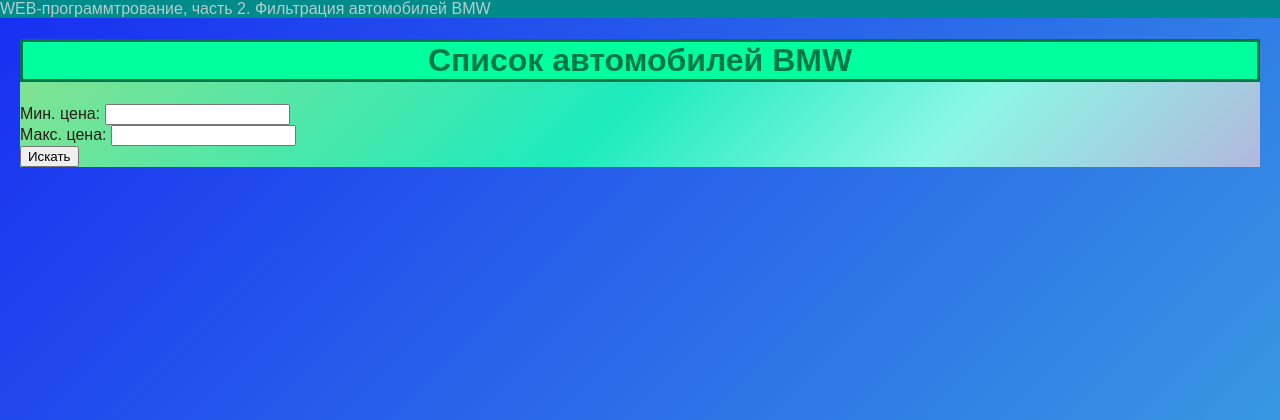
After one commit to RuslanKrutik/web_2, a Flask app: page /lab3/cars in a window 1280 px wide. The commit adds this page. Shown: the top 420 px of the page. Run offline with Flask 3, Linux system fonts and the light colour scheme.

Commit message:
Список товаров с фильтром по цене

```diff
--- a/lab3.py
+++ b/lab3.py
@@ -140,3 +140,41 @@ def train_ticket():
     }
 
     return render_template('lab3/train_ticket_result.html', ticket=ticket_info)
+
+cars = [
+    {"name": "BMW 1 Series", "price": 2000000, "color": "White", "engine": "1.5L"},
+    {"name": "BMW 2 Series", "price": 2500000, "color": "Black", "engine": "2.0L"},
+    {"name": "BMW 3 Series", "price": 3000000, "color": "Blue", "engine": "2.0L"},
+    {"name": "BMW 4 Series", "price": 3500000, "color": "Red", "engine": "2.0L"},
+    {"name": "BMW 5 Series", "price": 4000000, "color": "Silver", "engine": "3.0L"},
+    {"name": "BMW 6 Series", "price": 4500000, "color": "White", "engine": "3.0L"},
+    {"name": "BMW 7 Series", "price": 5000000, "color": "Black", "engine": "3.5L"},
+    {"name": "BMW X1", "price": 2600000, "color": "Blue", "engine": "2.0L"},
+    {"name": "BMW X2", "price": 3100000, "color": "Red", "engine": "2.0L"},
+    {"name": "BMW X3", "price": 3600000, "color": "Silver", "engine": "3.0L"},
+    {"name": "BMW X4", "price": 4100000, "color": "White", "engine": "3.0L"},
+    {"name": "BMW X5", "price": 4600000, "color": "Black", "engine": "3.5L"},
+    {"name": "BMW X6", "price": 5100000, "color": "Blue", "engine": "3.5L"},
+    {"name": "BMW X7", "price": 5600000, "color": "Silver", "engine": "4.0L"},
+    {"name": "BMW Z4", "price": 3800000, "color": "Red", "engine": "3.0L"},
+    {"name": "BMW M3", "price": 6000000, "color": "Black", "engine": "4.0L"},
+    {"name": "BMW M4", "price": 6500000, "color": "Blue", "engine": "4.0L"},
+    {"name": "BMW M5", "price": 7000000, "color": "Silver", "engine": "4.4L"},
+    {"name": "BMW i3", "price": 2800000, "color": "White", "engine": "Electric"},
+    {"name": "BMW i8", "price": 12000000, "color": "Black", "engine": "Hybrid"},
+]
+
+# Главная страница с формой для фильтрации
+@lab3.route('/lab3/cars', methods=['GET', 'POST'])
+def cars_filter():
+    min_price = request.args.get('min_price', type=int)
+    max_price = request.args.get('max_price', type=int)
+
+    # Фильтрация автомобилей по цене
+    filtered_cars = []
+    if min_price is not None and max_price is not None:
+        filtered_cars = [
+            car for car in cars if min_price <= car["price"] <= max_price
+        ]
+
+    return render_template('lab3/cars.html', cars=filtered_cars, min_price=min_price, max_price=max_price)
--- /dev/null
+++ b/templates/lab3/cars.html
@@ -0,0 +1,37 @@
+{% extends "base.html" %}
+
+{% block lab %}Фильтрация автомобилей BMW{% endblock %}
+
+{% block main %}
+    <h1>Список автомобилей BMW</h1>
+
+    <form method="get" action="/lab3/cars">
+        <div>
+            <label for="min_price">Мин. цена:</label>
+            <input type="number" id="min_price" name="min_price" value="{{ min_price or '' }}" required>
+        </div>
+        <div>
+            <label for="max_price">Макс. цена:</label>
+            <input type="number" id="max_price" name="max_price" value="{{ max_price or '' }}" required>
+        </div>
+        <div>
+            <button type="submit">Искать</button>
+        </div>
+    </form>
+
+    {% if cars %}
+        <h2>Результаты поиска:</h2>
+        <ul>
+            {% for car in cars %}
+                <li>
+                    <strong>{{ car.name }}</strong><br>
+                    Цена: {{ car.price }} руб.<br>
+                    Цвет: {{ car.color }}<br>
+                    Двигатель: {{ car.engine }}
+                </li>
+            {% endfor %}
+        </ul>
+    {% elif min_price is not none and max_price is not none %}
+        <p>Не найдено автомобилей в заданном диапазоне цен.</p>
+    {% endif %}
+{% endblock %}
--- a/templates/lab3/lab3.html
+++ b/templates/lab3/lab3.html
@@ -19,8 +19,7 @@
             <div class="line_a"><a href="/lab3/orders">orders</a></div>
             <div class="line_a"><a href="/lab3/train_ticket">train_ticket</a></div>
             <div class="line_a"><a href="/lab3/settings">settings</a></div>
-        </ul>
-        </ul>
+            <div class="line_a"><a href="/lab3/cars">cars</a></div>
         </ul>
     </div>
 {% endblock %}
```
